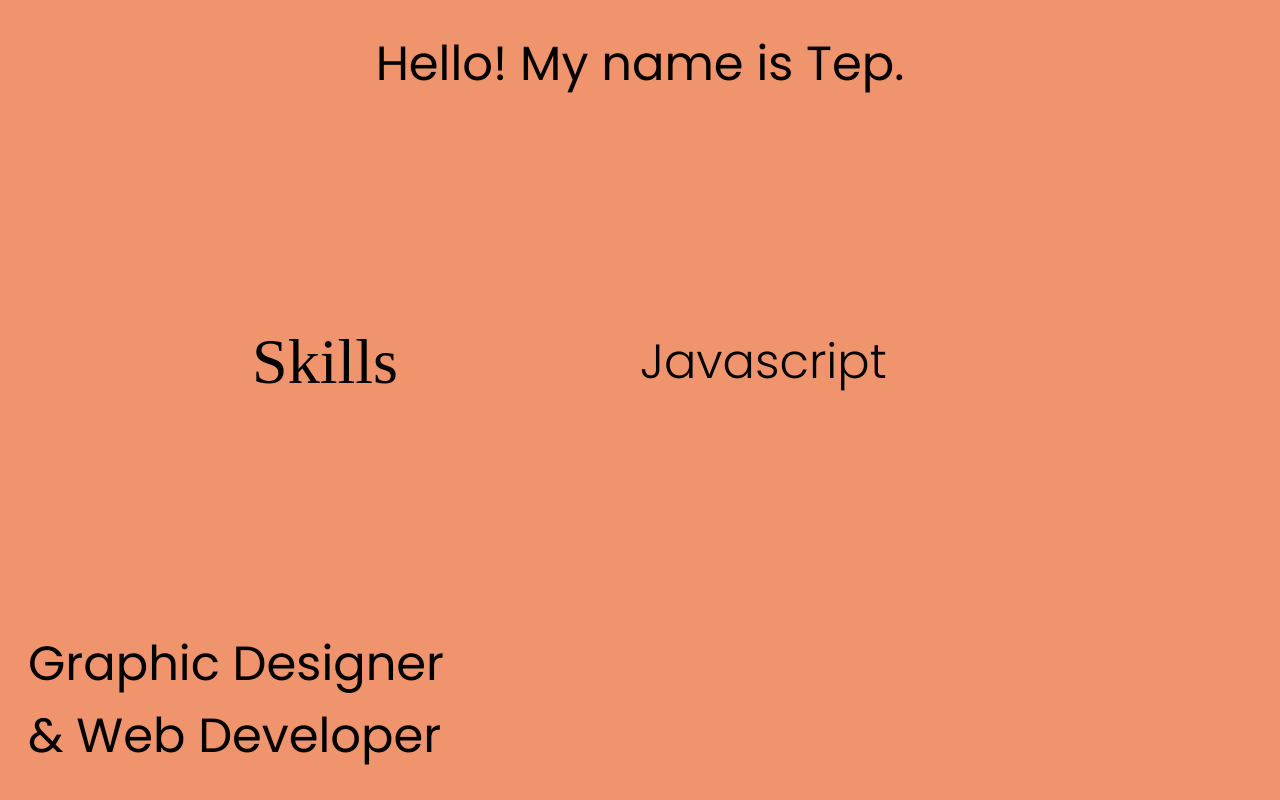
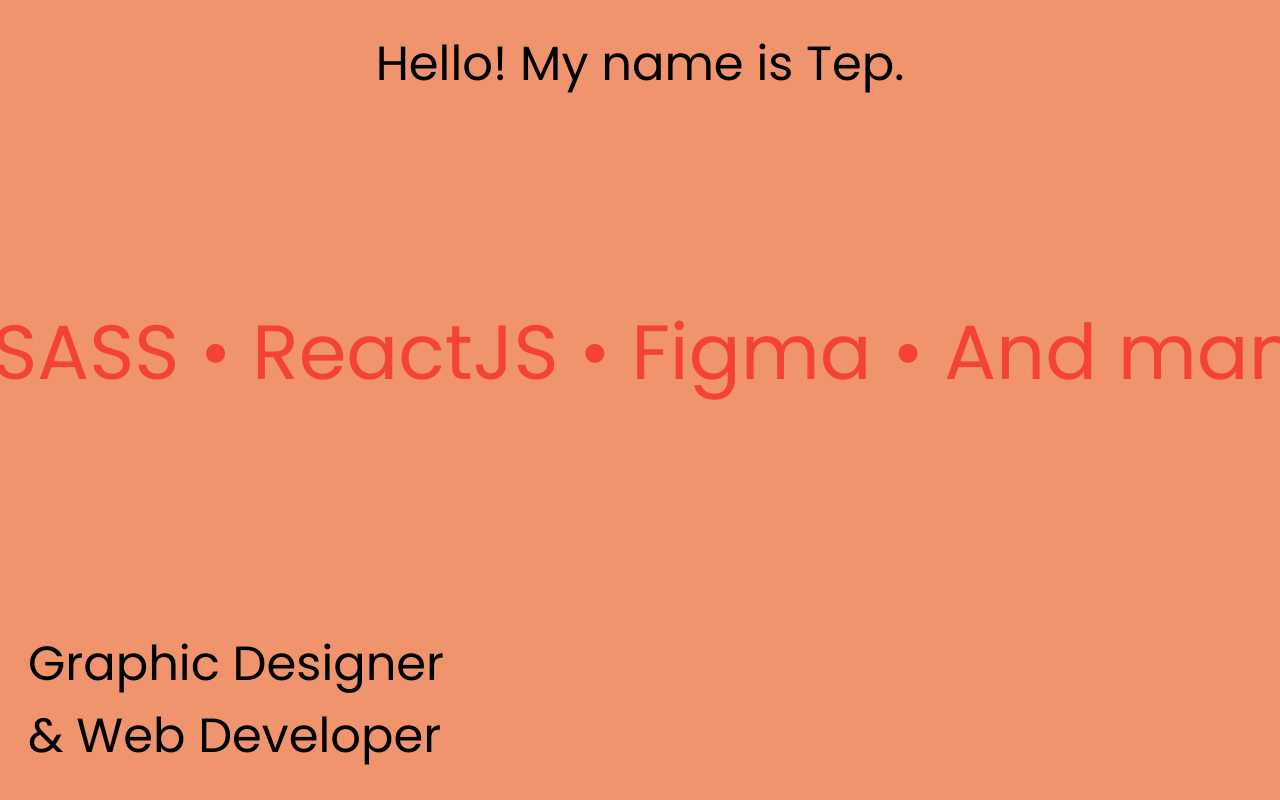
Before and after one commit to tep-y/portfolio2022, a React (Create React App) app: page /info in a window 1280 px wide. Built offline with nearby package versions, Linux system fonts and the light colour scheme; a web font is replaced by a local one.

Commit message:
Change info section, added marquee

```diff
--- a/src/assets/css/info.css
+++ b/src/assets/css/info.css
@@ -8,11 +8,20 @@
 
 .container-info h3 {
   font-size: 6.4em;
-  font-family: 'Maragsa', 'Poppins", sans-serif';
+  font-family: 'Maragsa', 'Poppins', 'sans-serif';
 }
 
 section.info {
-  padding: 1rem;
+  display: -webkit-box;
+  display: -ms-flexbox;
+  display: flex;
+  -webkit-box-pack: center;
+      -ms-flex-pack: center;
+          justify-content: center;
+  -webkit-box-align: center;
+      -ms-flex-align: center;
+          align-items: center;
+  padding: 0;
   width: 100%;
   height: calc(100vh - 42vh);
   scroll-snap-align: start;
@@ -22,11 +31,75 @@ section.info {
   font-size: 4.8em;
 }
 
-.carousel {
+.marquee {
   position: relative;
-  width: 100%;
-  height: 100%;
-  text-align: left;
+  overflow: hidden;
+  width: 100vw;
+  --offset: 25vw;
+  --move-initial: calc(-25% + var(--offset));
+  --move-final: calc(-50% + var(--offset));
+}
+
+.marquee-inner {
+  width: -webkit-fit-content;
+  width: -moz-fit-content;
+  width: fit-content;
+  display: -webkit-box;
+  display: -ms-flexbox;
+  display: flex;
+  position: relative;
+  -webkit-transform: translate3d(var(--move-initial), 0, 0);
+          transform: translate3d(var(--move-initial), 0, 0);
+  -webkit-animation: marquee 10s linear infinite;
+          animation: marquee 10s linear infinite;
+  color: #f44336;
+}
+
+.marquee span {
+  white-space: nowrap;
+  color: #f44336;
+  font-size: 6vw;
+  padding: 0 2vw;
+  text-align: center;
+  font-family: 'Maragsa', 'Poppins', 'sans-serif';
+}
+
+.marquee span .info-subject {
+  color: #000;
+}
+
+.other-container {
+  display: -webkit-box;
+  display: -ms-flexbox;
+  display: flex;
+  -webkit-box-pack: center;
+      -ms-flex-pack: center;
+          justify-content: center;
+  -webkit-box-align: center;
+      -ms-flex-align: center;
+          align-items: center;
+}
+
+@-webkit-keyframes marquee {
+  0% {
+    -webkit-transform: translate3d(var(--move-initial), 0, 0);
+            transform: translate3d(var(--move-initial), 0, 0);
+  }
+  100% {
+    -webkit-transform: translate3d(var(--move-final), 0, 0);
+            transform: translate3d(var(--move-final), 0, 0);
+  }
+}
+
+@keyframes marquee {
+  0% {
+    -webkit-transform: translate3d(var(--move-initial), 0, 0);
+            transform: translate3d(var(--move-initial), 0, 0);
+  }
+  100% {
+    -webkit-transform: translate3d(var(--move-final), 0, 0);
+            transform: translate3d(var(--move-final), 0, 0);
+  }
 }
 
 .change-outer {
@@ -107,14 +180,11 @@ section.info {
   }
 }
 
-.icons a:not(:first-child) {
-  margin-left: 8vw;
-}
-
 i {
   font-size: 6.4em;
   text-decoration: none;
-  background: -webkit-gradient(linear, right top, left bottom, from(#141E30), to(#243B55));
+  padding-left: 0.7em;
+  background: #f44336;
   -webkit-background-clip: text;
   -webkit-text-fill-color: transparent;
 }
--- a/src/assets/css/info.scss
+++ b/src/assets/css/info.scss
@@ -1,5 +1,6 @@
 //INFO
 $fontSize: 4.8em;
+$redburn: #f44336;
 
 .container-info {
   width: 100%;
@@ -9,12 +10,15 @@ $fontSize: 4.8em;
 
   h3 {
     font-size: 6.4em;
-    font-family: 'Maragsa', 'Poppins", sans-serif';
+    font-family: 'Maragsa', 'Poppins', 'sans-serif';
   }
 }
 
 section.info {
-  padding: 1rem;
+  display: flex;
+  justify-content: center;
+  align-items: center;
+  padding: 0;
   width: 100%;
   height: calc(100vh - 42vh);
   scroll-snap-align: start;
@@ -24,11 +28,65 @@ section.info {
   font-size: $fontSize;
 }
 
-.carousel {
+.marquee {
   position: relative;
-  width: 100%;
-  height: 100%;
-  text-align: left;
+  overflow: hidden;
+  width: 100vw;
+  --offset: 25vw;
+  --move-initial: calc(-25% + var(--offset));
+  --move-final: calc(-50% + var(--offset));
+}
+
+.marquee-inner {
+  width: fit-content;
+  display: flex;
+  position: relative;
+  transform: translate3d(var(--move-initial), 0, 0);
+  animation: marquee 10s linear infinite;
+  color: #f44336;
+}
+
+.marquee span {
+  white-space: nowrap;
+  color: $redburn;
+  font-size: 6vw;
+  padding: 0 2vw;
+  text-align: center;
+  font-family: 'Maragsa', 'Poppins', 'sans-serif';
+}
+
+.marquee span .info-subject {
+  color: #000;
+}
+
+.other-container {
+  display: flex;
+  justify-content: center;
+  align-items: center;
+}
+
+// .marquee {
+//   color: #000000;
+//   font-size: 6.4em;
+//   font-family: 'Maragsa', 'Poppins', 'sans-serif';
+//   animation: rightToLeft2 5s linear infinite;
+// }
+
+// .marquee:before {
+//   color: #f44336;
+//   text-decoration: underline;
+//   content: "Skills";
+//   font-family: 'Maragsa', 'sans-serif';
+// }
+
+@keyframes marquee {
+  0% {
+      transform: translate3d(var(--move-initial), 0, 0);
+  }
+
+  100% {
+      transform: translate3d(var(--move-final), 0, 0);
+  }
 }
 
 .change-outer {
@@ -73,14 +131,15 @@ section.info {
   }
 }
 
-.icons a:not(:first-child) {
-  margin-left: 8vw;
-}
+// .icons a:not(:first-child) {
+//   margin-left: 8vw;
+// }
 
 i {
   font-size: 6.4em;
   text-decoration: none;
-  background: -webkit-gradient(linear, right top, left bottom, from(#141E30), to(#243B55));
+  padding-left: 0.7em;
+  background: $redburn;
 	-webkit-background-clip: text;
 	-webkit-text-fill-color: transparent;
 }
--- a/src/components/Info.js
+++ b/src/components/Info.js
@@ -36,57 +36,30 @@ const Info = ({backgroundColor}) => {
         animate='visible'
         exit='exit'
       >
-        <section className='info'>
-          <div className='row'>
-            <div className="column center">
-              <h3>Skills</h3>
-            </div>
-            <div className='column'>
-              <div className='carousel'>
-                <div className='change-outer'>
-                  <div className='change-inner'>
-                    <div className='element'><h4>HTML</h4></div>
-                    <div className='element'><h4>CSS / SCSS</h4></div>
-                    <div className='element'><h4>Javascript</h4></div>
-                    <div className='element'><h4>ReactJS & Redux</h4></div>
-                    <div className='element'><h4>And many more!</h4></div>
-                  </div>
-                </div>
-              </div>
+        <section className='info center'>
+          <div className='marquee'>
+            <div className='marquee-inner'>
+              <span><span className='info-subject'>Skills</span> HTML • Javascript • CSS • SASS • ReactJS • Figma • And many more!</span>
+              <span><span className='info-subject'>Skills</span> HTML • Javascript • CSS • SASS • ReactJS • Figma • And many more!</span>
+              <span><span className='info-subject'>Skills</span> HTML • Javascript • CSS • SASS • ReactJS • Figma • And many more!</span>
+              <span><span className='info-subject'>Skills</span> HTML • Javascript • CSS • SASS • ReactJS • Figma • And many more!</span>
             </div>
           </div>
         </section>
         <section className='info'>
-          <div className='row'>
-            <div className='column center'>
-              <h3>Other Likes</h3>
-            </div>
-            <div className='column left'>
-              <div className='container-other'>
-                <div className='change-other'>
-                  <h4 className="other-likes">Dogs, hockey, and potatoes</h4>
-                </div>
-              </div>
-            </div>
+          <div className='marquee'>
+            <span><span className='info-subject'>Other likes</span>Dogs, hockey, and potatoes</span>
           </div>
         </section>
         <section className='info'>
-          <div className='row'>
-            <div className='column center'>
-             <h3>To Know More</h3>
-            </div>
-            <div className='column left'>
-              <div className='container-other'>
-                <div className='change-other'>
-                  <div className='icons'>
-                    <a href='https://www.linkedin.com/in/tep-y/' target='_blank'><i className="fa-brands fa-linkedin"></i></a>
-                    <a href='https://github.com/tep-y' target='_blank'><i className="fa-brands fa-github"></i></a>
-                    <a href='https://www.instagram.com/robauheart/' target='_blank'><i className="fa-brands fa-instagram"></i></a>
-                    <a href='mailto:tep.yith@gmail.com' target='_blank'><i className="fa-solid fa-square-envelope"></i></a>
-                  </div>
-                </div>
-              </div>
-            </div>
+          <div className='marquee'>
+            <span>
+              <span className='info-subject'>To know more</span>
+                <a href='https://www.linkedin.com/in/tep-y/' target='_blank'><i className="fa-brands fa-linkedin"></i></a>
+                <a href='https://github.com/tep-y' target='_blank'><i className="fa-brands fa-github"></i></a>
+                <a href='https://www.instagram.com/robauheart/' target='_blank'><i className="fa-brands fa-instagram"></i></a>
+                <a href='mailto:tep.yith@gmail.com' target='_blank'><i className="fa-solid fa-square-envelope"></i></a>
+            </span>
           </div>
         </section>
       </motion.div>
```
Also changed, not shown: 1 other file (tests, documents, lock files or other folders).
